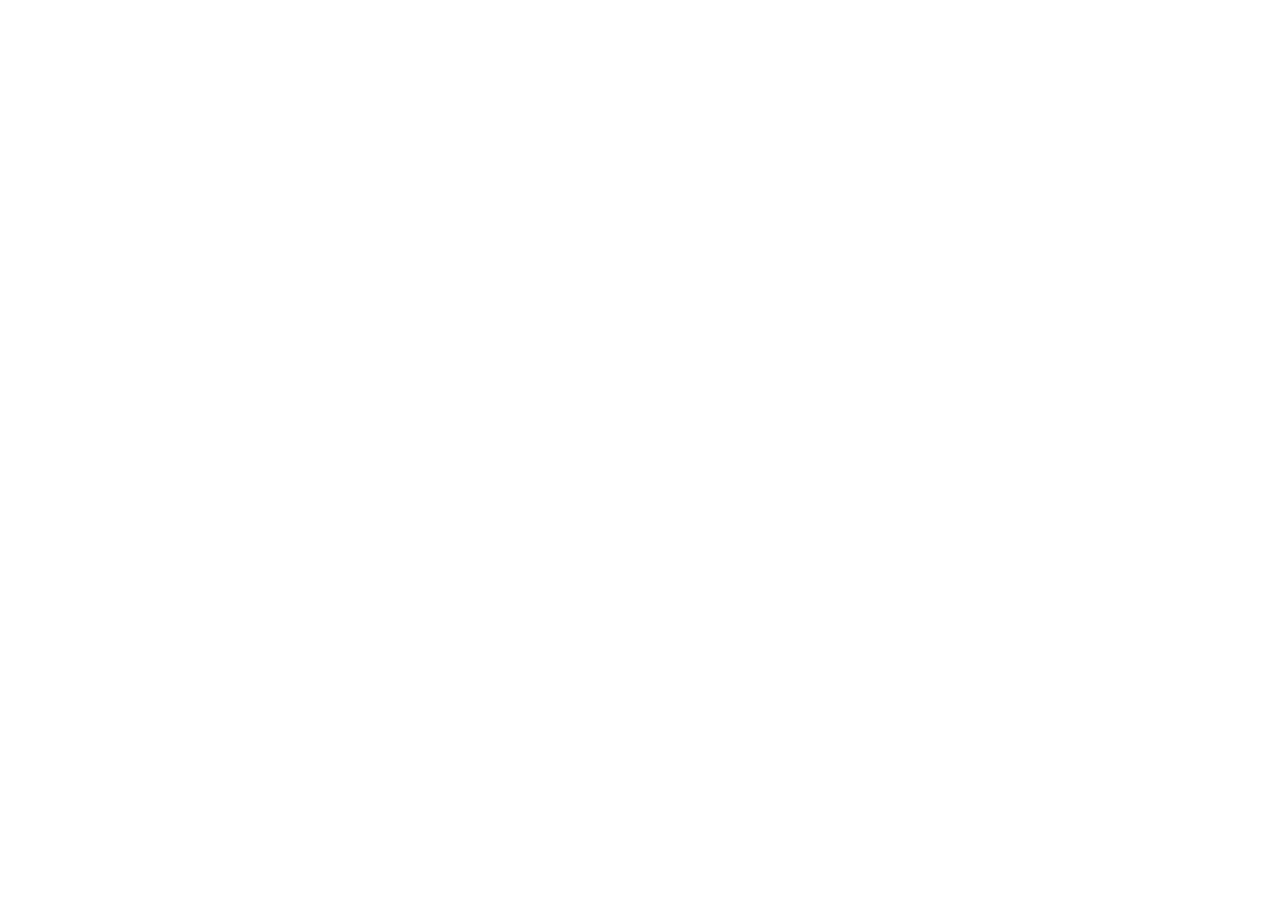
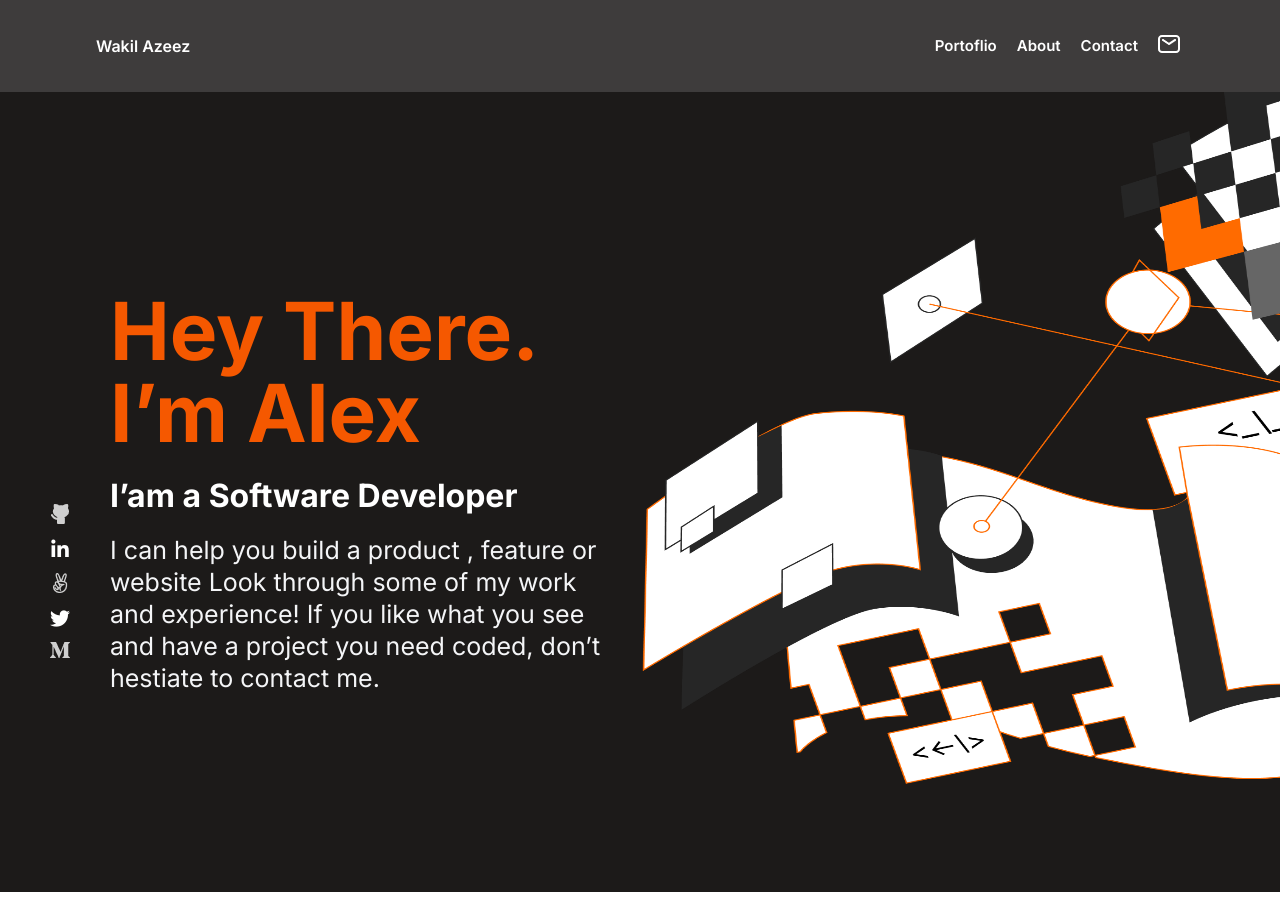
Before and after one commit to harzeezco/portflio_page, a website: page index.html in a window 1280 px wide. Before the commit the page ends 800 px from the top, so only its background shows below. Drawn offline with Linux system fonts and the light colour scheme; files that its build step writes are made by us from their sources; files whose address does not match are found by name.

Commit message:
Done with the Navbar and Hero section

```diff
--- a/css/index.css
+++ b/css/index.css
@@ -1,3 +1,4 @@
 /* Example of @import use
 This imports the `reset.css` file */
 @import './reset.css';
+@import './main.css';
--- /dev/null
+++ b/css/main.css
@@ -0,0 +1,225 @@
+@import url('https://fonts.googleapis.com/css2?family=Inter:wght@400;500;600;700&display=swap');
+
+a {
+  text-decoration: none;
+}
+
+*,
+*::after,
+*::before {
+  padding: 0;
+  margin: 0;
+  box-sizing: border-box;
+}
+
+body {
+  font-family: 'Inter', sans-serif;
+}
+
+nav {
+  background: hsl(0, 2%, 24%);
+  width: 100%;
+  height: 92px;
+}
+
+.nav__center {
+  display: flex;
+  align-items: center;
+  justify-content: space-between;
+  padding: 2rem 1rem;
+}
+
+nav ul {
+  display: none;
+}
+
+.nav-toggle {
+  font-size: 1.5rem;
+  color: #fff;
+  background: transparent;
+  border-color: transparent;
+  transition: var(--transition);
+  cursor: pointer;
+}
+
+.logo {
+  color: #fff;
+  font-style: normal;
+  font-weight: 600;
+  font-size: 1rem;
+  margin-left: 10px;
+}
+
+.hero__text h2 {
+  font-weight: 700;
+  font-size: 4rem;
+  line-height: 82px;
+  color: #f55800;
+  text-align: left;
+}
+
+.hero__text h4 {
+  font-weight: 700;
+  font-size: 1.6rem;
+  line-height: 44px;
+  color: #fff;
+}
+
+.hero__section {
+  min-height: 100vh;
+  background-color: #1c1a19;
+  text-align: center;
+  display: grid;
+  place-content: center;
+  position: relative;
+}
+
+.hero__text {
+  display: flex;
+  align-items: center;
+  flex-direction: column;
+}
+
+.hero__text p {
+  font-style: normal;
+  font-weight: 400;
+  line-height: 32px;
+  color: #f4f5f7;
+  text-align: left;
+  width: 20rem;
+  margin-top: 16px;
+}
+
+.img {
+  width: 40.51vmin;
+  height: 40.32vmin;
+}
+
+.img__container {
+  position: absolute;
+  right: 0;
+  bottom: 0;
+}
+
+.social__icons {
+  display: flex;
+  justify-content: space-between;
+  margin-top: 16px;
+  width: 200px;
+  margin-left: 10px;
+}
+
+.social__icons a {
+  color: #fff;
+}
+
+.social__icons a i {
+  font-size: 20px;
+}
+
+nav ul li {
+  list-style: none;
+  margin-right: 20px;
+}
+
+@media screen and (min-width: 768px) {
+  .hero__text h2 {
+    font-size: 5rem;
+    margin-bottom: 20px;
+  }
+
+  .hero__text h4 {
+    font-size: 32px;
+  }
+
+  .hero__text p {
+    font-size: 25px;
+    width: 55%;
+  }
+
+  .hero__section {
+    margin: 0 auto;
+  }
+
+  .social__icons {
+    margin: 25px 23%;
+  }
+
+  .nav-toggle {
+    padding-right: 10px;
+  }
+}
+
+@media screen and (min-width: 1024px) {
+  .nav-toggle {
+    display: none;
+  }
+
+  .links ul {
+    display: flex;
+    padding-right: 10px;
+  }
+
+  nav {
+    display: flex;
+    justify-content: space-between;
+    align-items: center;
+    padding: 0 70px;
+  }
+
+  nav ul li a {
+    color: #fff;
+    font-style: normal;
+    font-weight: 600;
+    font-size: 15px;
+    line-height: 20px;
+  }
+
+  .hero__section {
+    grid-template-columns: 1fr 0 230px;
+  }
+
+  .social__icons {
+    display: flex;
+    flex-direction: column;
+    position: absolute;
+    margin: 0;
+    left: -40px;
+    top: 50%;
+  }
+
+  .img {
+    width: 60.51vmin;
+    height: 100.32vmin;
+  }
+
+  .img__container {
+    position: absolute;
+    right: 0;
+    top: 0;
+  }
+}
+
+@media screen and (min-width: 1260px) {
+  .hero__section {
+    grid-template-columns: 1fr 0 500px;
+  }
+
+  .img {
+    width: 100.51vmin;
+    height: 100.32vmin;
+  }
+
+  .hero__text {
+    align-items: flex-start;
+    margin-left: 110px;
+  }
+
+  .hero__text p {
+    width: 75%;
+  }
+
+  .social__icons a {
+    margin-top: 12px;
+  }
+}
--- a/index.html
+++ b/index.html
@@ -3,8 +3,59 @@
   <head>
     <meta charset="UTF-8" />
     <meta name="viewport" content="width=device-width, initial-scale=1.0" />
-    <title>Document</title>
-    <link rel="stylesheet" href="index.css" />
+    <title>Portfolio Page</title>
+    <link rel="stylesheet" href="css/index.css" />
+
+    <!-- font awesome cdn -->
+    <link
+      rel="stylesheet"
+      href="https://cdnjs.cloudflare.com/ajax/libs/font-awesome/6.2.1/css/all.min.css"
+    />
   </head>
-  <body></body>
+  <body>
+    <header>
+      <nav class="links">
+        <div class="nav__center">
+          <p class="logo">Wakil Azeez</p>
+          <button class="nav-toggle">
+            <i class="fas fa-bars"></i>
+          </button>
+        </div>
+
+        <ul>
+          <li><a href="#">Portoflio</a></li>
+          <li><a href="#">About</a></li>
+          <li><a href="#">Contact</a></li>
+          <li>
+            <a href="#"><img src="img/Union.png" alt="message pic"/></a>
+          </li>
+        </ul>
+      </nav>
+
+      <div class="hero__section">
+        <div class="hero__text">
+          <h2>
+            Hey There. <br />
+            I’m Alex
+          </h2>
+          <h4>I’am a Software Developer</h4>
+          <p>
+            I can help you build a product , feature or website Look through some of my work and
+            experience! If you like what you see and have a project you need coded, don’t hestiate
+            to contact me.
+          </p>
+        </div>
+         <div class="social__icons">
+          <a href="#"><img src="img/github.png" alt="github"/></a>
+          <a href="#"><i class="fa-brands fa-linkedin-in"></i></a>
+          <a href="#"><img src="img/angel.png" alt="github"/></a>
+          <a href="#"><i class="fa-brands fa-twitter"></i></a>
+          <a href="#"><img src="img/medium.png" alt=""/></a>
+        </div>
+        <div class="img__container">
+          <img class="img" src="img/Illustration-header@2x.png" alt="">
+        </div>
+      </div>
+    </header>
+  </body>
 </html>
```
Also changed, not shown: img/Illustration-header@2x.png (added), img/Union.png (added), img/angel.png (added), img/github.png (added), img/medium.png (added).
